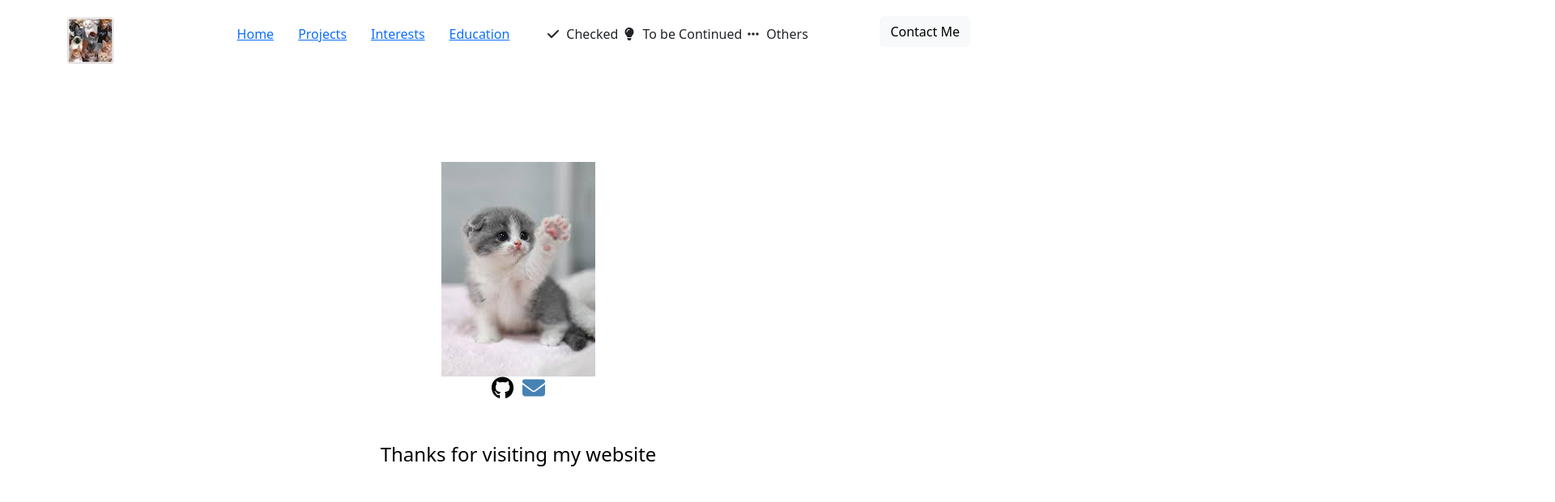
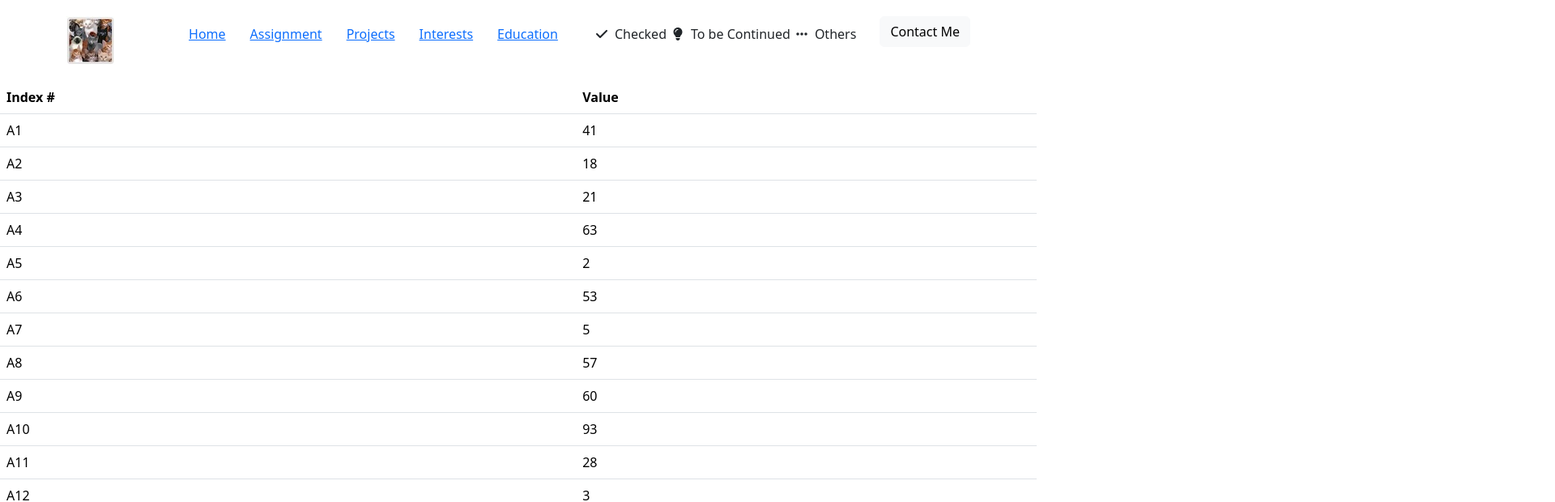
Before and after one commit to Teblurrry/personalProject, a React (Create React App) app: page /assignment in a window 1280 px wide. Shown: the top 620 px of the page at 81% size, 1920 px wide, since content can reach past the window. Built offline with nearby package versions, Linux system fonts and the light colour scheme.

Commit message:
Added and implemented a new routed section

```diff
--- a/src/App.js
+++ b/src/App.js
@@ -9,6 +9,7 @@ import Pages from './components/pages';
 import Work from './components/work';
 import education from './components/education';
 import contact from './components/contact';
+import TableDisplay from './components/tableDisplay';
 
 
 function App() {
@@ -23,7 +24,7 @@ function App() {
             <Route path='/projects' exact Component={Work} />
             <Route path='/education' exact Component={education} />
             <Route path='/contact' exact Component={contact} />
-
+            <Route path="/assignment" element={<TableDisplay csvPath="Table_Input.csv" />}/>
           </Routes>
           <Footer />
       </Router>
--- a/src/components/header.jsx
+++ b/src/components/header.jsx
@@ -5,6 +5,7 @@ import { FontAwesomeIcon } from "@fortawesome/react-fontawesome";
 import { faCheck } from "@fortawesome/free-solid-svg-icons";
 import { faLightbulb } from "@fortawesome/free-solid-svg-icons";
 import { faEllipsis } from "@fortawesome/free-solid-svg-icons";
+import TableDisplay from "./tableDisplay";
 
 const Header = () => {
     const [sidebar, setSidebar] = useState(false)
@@ -24,6 +25,7 @@ const Header = () => {
                     <div className="nav">
                         <ul className={sidebar ? "nav-links-sidebar" : "nav-links"} onClick={() => setSidebar(false)}>
                             <li><Link to="/home">Home</Link></li>
+                            <li><Link to="/assignment">Assignment</Link></li>
                             <li><Link to="/projects">Projects</Link></li>
                             <li><Link to="/interests">Interests</Link></li>
                             <li><Link to="/education">Education</Link></li>
--- a/src/components/home.jsx
+++ b/src/components/home.jsx
@@ -4,6 +4,7 @@ import { FontAwesomeIcon } from "@fortawesome/react-fontawesome";
 // import { faLinkedinIn } from "@fortawesome/free-brands-svg-icons";
 import { faGithub } from '@fortawesome/free-brands-svg-icons';
 import { faEnvelope } from "@fortawesome/free-solid-svg-icons";
+import TableDisplay from "./tableDisplay";
 
 const HomeTest = () => {
     return (
@@ -25,6 +26,8 @@ const HomeTest = () => {
                         <p>I continuously strive to expand my knowledge, always eager to embrace new technologies and methodologies. </p>
                         <p>Through my projects and coursework, I have honed my skills in full-stack development, particularly in React and Spring Boot.</p>
                         <p>My goal is to leverage my technical expertise and enthusiasm to contribute effectively to innovative software solutions.</p>
+
+
                         <div className="fa-div">
                             <a href="https://github.com/"><FontAwesomeIcon icon={faGithub} /></a>
                             <a href="https://www.outlook.com/"><FontAwesomeIcon icon={faEnvelope} /></a>
--- /dev/null
+++ b/src/components/tableDisplay.jsx
@@ -0,0 +1,44 @@
+import React, { useEffect, useState } from "react";
+
+const TableDisplay = ({csvPath}) => {
+    const [tableData, setTableData] = useState([]);
+
+    useEffect(() => {
+        fetch(csvPath)
+        .then(response => response.text())
+        .then(data => {
+            const rows = data.split('\n').slice(1);
+            const parseData = rows.map(row => {
+                const columns = row.split(',');
+                return {index: columns[0], value: parseInt(columns[1], 10)};
+            });
+            setTableData(parseData);
+        })
+        .catch(error => console.error('Error fetching the CSV file: ', error));
+    }, [csvPath]);
+
+    return (
+        <div>
+            <table className="table">
+            <thead>
+                <tr>
+                    <th>Index #</th>
+                    <th>Value</th>
+                </tr>
+            </thead>
+            <tbody>
+                {tableData.map((row, index) => (
+                    <tr key={index}>
+                        <td>{row.index}</td>
+                        <td>{row.value}</td>
+                    </tr>
+                ))}
+            </tbody>
+        </table>
+        <img src={require('./result.png')} alt="result" />
+        </div>
+
+    );
+};
+
+export default TableDisplay;
```
Also changed, not shown: public/Table_Input.csv (added), src/components/result.png (added).
